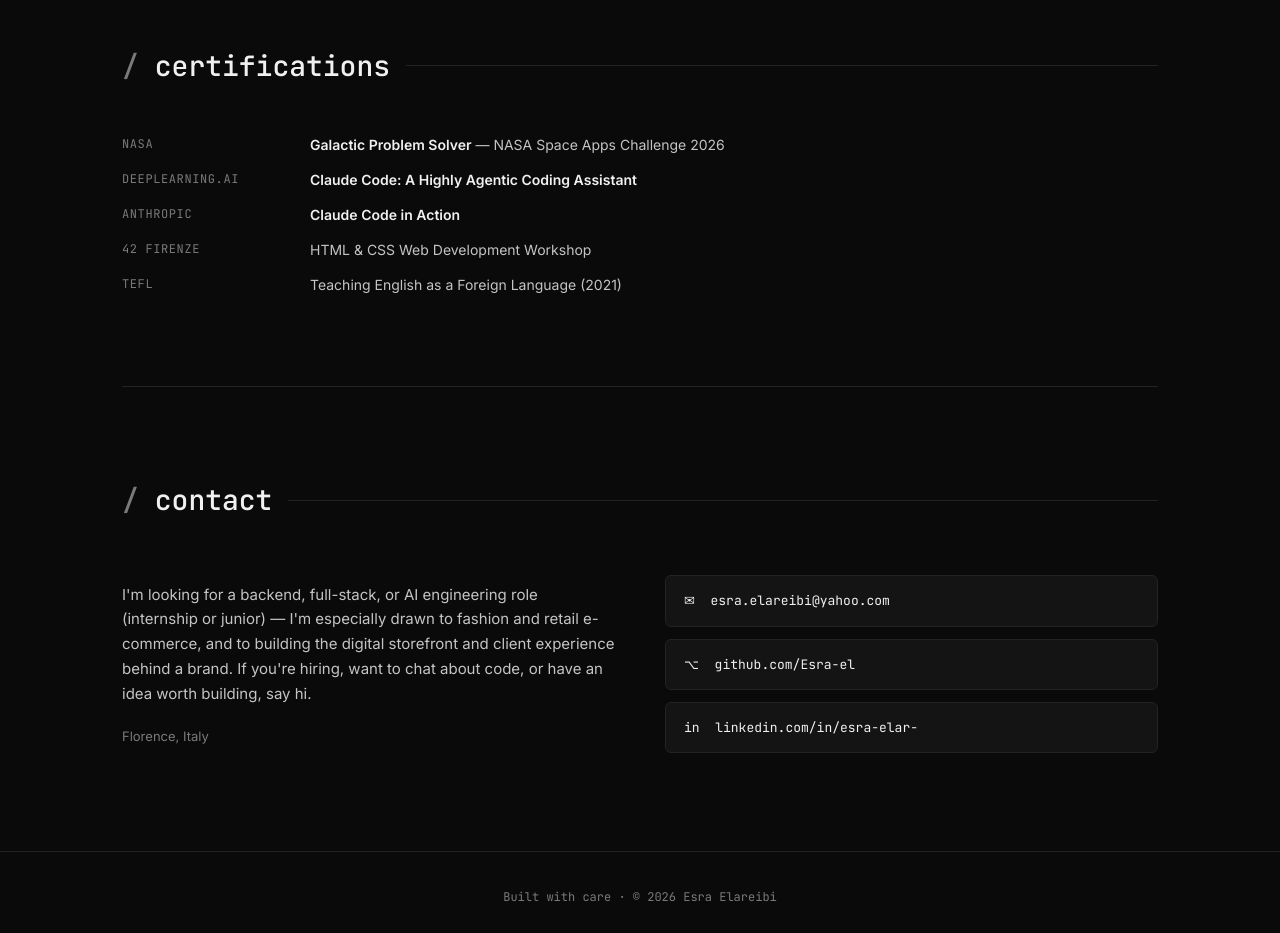
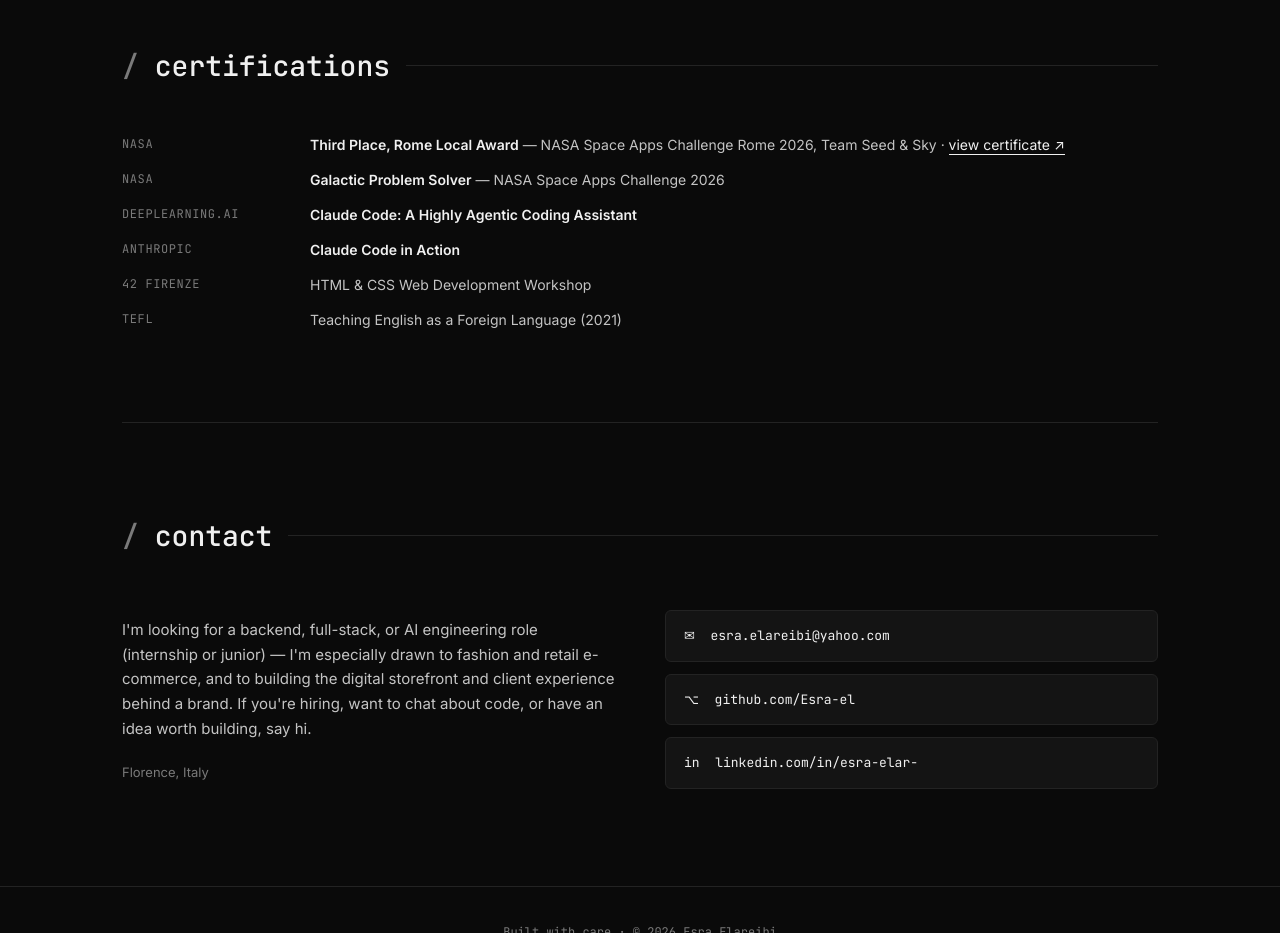
Before and after one commit to Esra-el/Esra-el.github.io, a plain HTML site: page index.html in a window 1280 px wide. Shown: the part 6200-7133 px from the top of the page. Drawn offline with Linux system fonts and the light colour scheme.

Commit message:
Certifications: add NASA Space Apps Rome 2026 third place certificate
Co-Authored-By: Claude Fable 5.2 <noreply@anthropic.com>
Claude-Session: https://claude.ai/code/session_01TiTbivqudBPL4HuZbtZ9R4

```diff
--- a/index.html
+++ b/index.html
@@ -701,6 +701,9 @@
       <h2 class="h2"><span class="slash">/</span> certifications</h2>
       <div class="skills">
         <div class="skill-label">NASA</div>
+        <div class="skill-value"><strong>Third Place, Rome Local Award</strong> — NASA Space Apps Challenge Rome 2026, Team Seed &amp; Sky · <a href="certs/nasa-space-apps-rome-2026.jpg" target="_blank" rel="noopener" style="border-bottom:1px solid var(--text);padding-bottom:1px">view certificate ↗</a></div>
+
+        <div class="skill-label">NASA</div>
         <div class="skill-value"><strong>Galactic Problem Solver</strong> — NASA Space Apps Challenge 2026</div>
 
         <div class="skill-label">DeepLearning.AI</div>
```
Also changed, not shown: certs/nasa-space-apps-rome-2026.jpg (added).
